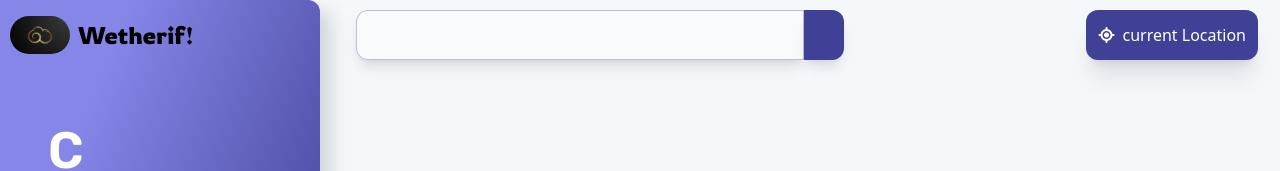
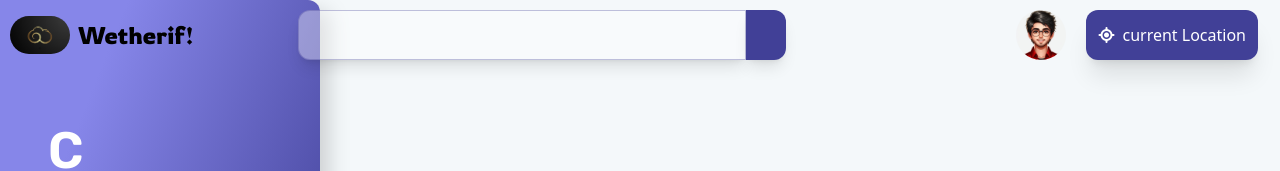
Before and after one commit to krish203na/wetherify, a React (Vite) app: page / in a window 1280 px wide. Shown: the top 171 px of the page. Built offline with nearby package versions, Linux system fonts and the light colour scheme; no server answers; some icons are missing.

Commit message:
added Author profile

```diff
--- a/src/Components/CurrentLocation.jsx
+++ b/src/Components/CurrentLocation.jsx
@@ -71,14 +71,24 @@ const CurrentLocation = () => {
   // }, 5000);
 
   return (
+    <div className="flex items-center justify-center gap-2 h-full">
+      <a
+        target="blank"
+        title="Author: Krishna"
+        href="https://github.com/krish203na"
+        className="w-[50px] rounded-full overflow-hidden"
+      >
+        <img src="./Krishna.jpeg" alt="" />
+      </a>
       <button
         onClick={currentLocationSubmit}
-      className="flex items-center justify-center gap-2 shadow-xl rounded-xl bg-[#414097] text-white px-3 mx-[12px]"
+        className="flex items-center justify-center h-full gap-2 shadow-xl rounded-xl bg-[#414097] text-white px-3 mx-[12px]"
         type="submit"
       >
         <i className="fa-sharp fa-solid fa-location-crosshairs"></i>
         <span className="hidden md:block">current Location</span>
       </button>
+    </div>
   );
 };
 
```
Lines whose indentation alone changed are shown as unchanged.
